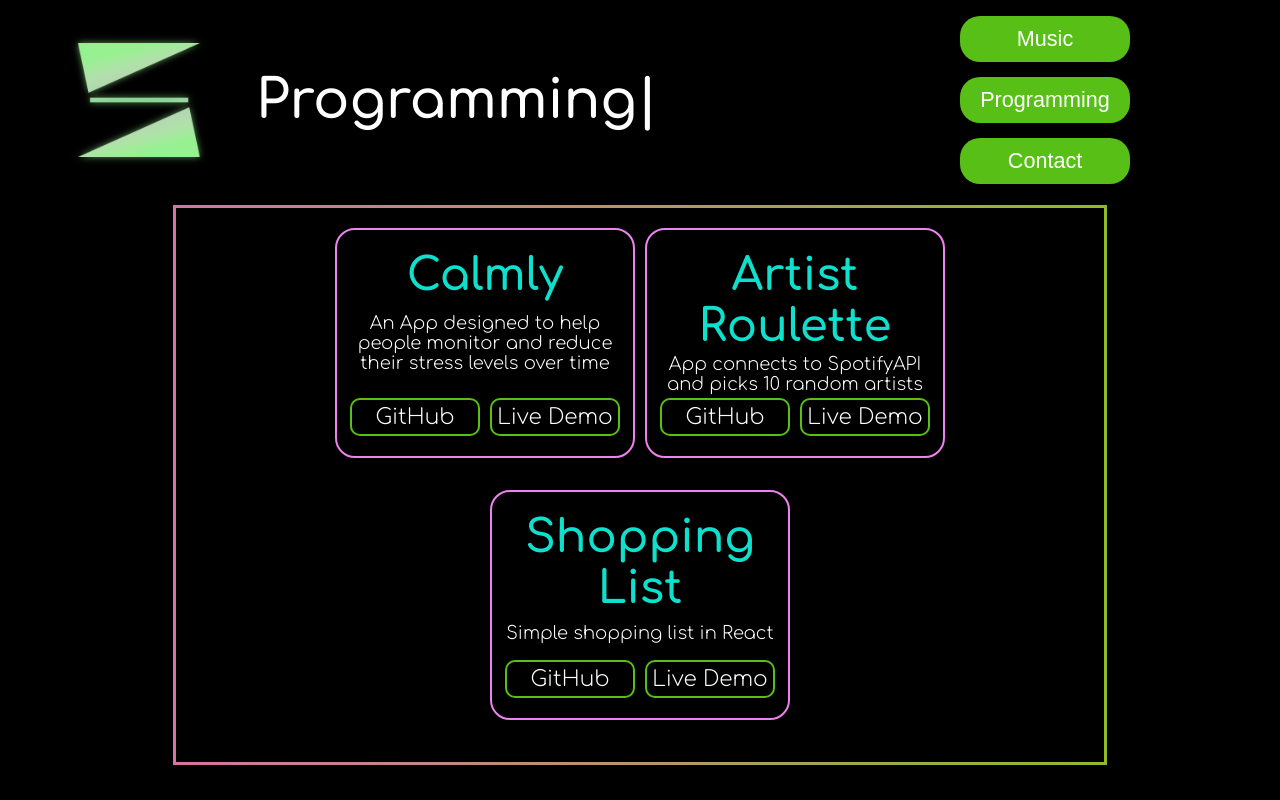
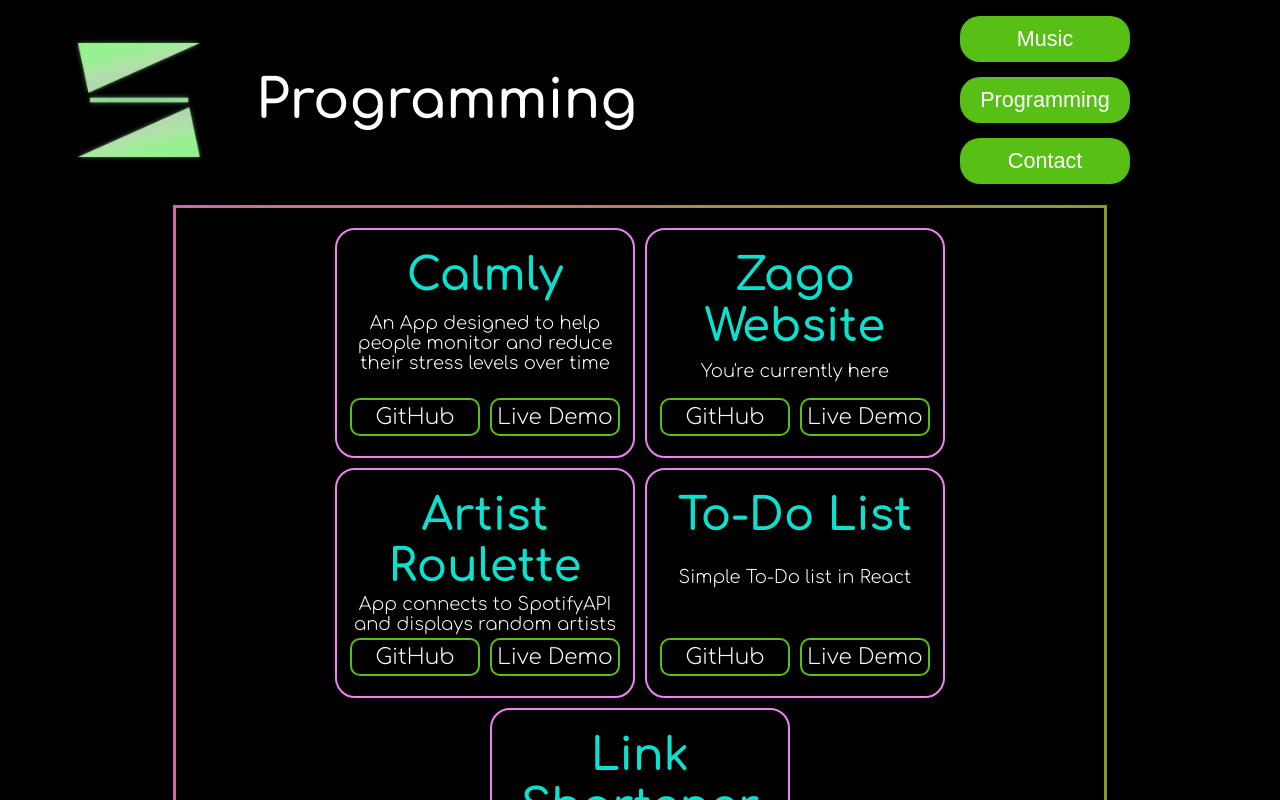
Before and after one commit to BartoszZagozdon/zago-website, a React (Vite) app: page /programming in a window 1280 px wide. Shown: the top 800 px of the page. Built offline with nearby package versions, Linux system fonts and the light colour scheme.

Commit message:
Programming section updated

```diff
--- a/src/components/AppCard.tsx
+++ b/src/components/AppCard.tsx
@@ -48,8 +48,12 @@ const AppCard: React.FC<AppType> = ({ repo, demo, name, description }) => {
       <AppName>{name}</AppName>
       <AppDescription>{description}</AppDescription>
       <LinksContainer>
-        <Link href={repo}>GitHub</Link>
-        <Link href={demo}>Live Demo</Link>
+        <Link target="_blank" href={repo}>
+          GitHub
+        </Link>
+        <Link target="_blank" href={demo}>
+          Live Demo
+        </Link>
       </LinksContainer>
     </AppCardStyled>
   );
--- a/src/components/Navigation.tsx
+++ b/src/components/Navigation.tsx
@@ -19,6 +19,10 @@ const NavButtonsContainer = styled.div`
 
   @media only screen and (max-width: 850px) {
     right: 0;
+  }
+
+  @media only screen and (min-width: 2000px) {
+    left: 70%;
   }
 `;
 
--- a/src/components/WriteComment.tsx
+++ b/src/components/WriteComment.tsx
@@ -42,9 +42,11 @@ const WriteComment: React.FC<{ dbId: string }> = ({ dbId }) => {
   const handleSubmit = (e: React.FormEvent<HTMLFormElement>) => {
     e.preventDefault();
     if (stars !== 0) {
+      const name = e.currentTarget.username.value === '' ? 'Anonymous' : e.currentTarget.username.value;
+
       const review = {
         stars: stars,
-        name: e.currentTarget.username.value,
+        name: name,
         comment: e.currentTarget.comment.value,
       };
 
--- a/src/routes/LandingPage.tsx
+++ b/src/routes/LandingPage.tsx
@@ -51,18 +51,11 @@ const LandingPage = () => {
     <AboutMeSectionContainer>
       <PhotoStyled src={MyPhoto} />
       <Article>
-        {/* Lorem ipsum dolor sit amet, consectetur adipisicing elit. Nisi atque corporis modi necessitatibus itaque,
-        reiciendis numquam delectus? Veritatis quod eveniet culpa odio voluptatibus asperiores, laborum officia voluptas
-        sed enim aspernatur, inventore eos quam facilis quos, quas natus. Quibusdam, consequatur neque dignissimos,
-        ipsam excepturi doloribus amet dolor voluptas tenetur impedit quas pariatur autem atque cum eos odit quisquam
-        temporibus est suscipit cupiditate asperiores reiciendis error officiis? Eveniet fugiat commodi aperiam, enim,
-        ut minima ab temporibus nisi ipsum labore unde voluptatibus voluptatum nam incidunt quia et nulla corporis earum
-        quis consequuntur odio totam. Non corporis molestias aspernatur qui officiis voluptates deleniti natus! */}
-        Hello there! My real name is Bartosz Zagozdon but I go by Zago when it comes to music production. I'm trying to
-        get my first job as a Front-end Developer, since it always was a dream of mine and you can find my (I hope) cool
-        projects in the 'Programming' section. I also really enjoy making electronic music as a hobby and I welcome you
-        to check out my music in the 'Music' section where you can also leave me some feedback which is much
-        appreciated!
+        Hello there! My real name is Bartosz Zagozdon, but I go by Zago when it comes to music production. I'm currently
+        pursuing my dream of becoming a Front-end Developer, and you can find some of my (hopefully) cool projects in
+        the 'Programming' section. Apart from coding, I have a great passion for making electronic music as a hobby. I
+        invite you to check out my music in the 'Music' section, where you can also leave me some feedback. Any feedback
+        would be greatly appreciated!
         <ThankU>Thank You For Your Time!</ThankU>
       </Article>
     </AboutMeSectionContainer>
--- a/src/utils/programmingPortfolio.ts
+++ b/src/utils/programmingPortfolio.ts
@@ -1,21 +1,33 @@
 const programmingPortfolio = [
   {
     name: 'Calmly',
-    repo: 'https://github.com/infoshareacademy/jfddr9-calmly',
+    repo: 'https://github.com/BartoszZagozdon/calmly-readme',
     demo: 'https://calmly.space/',
     description: 'An App designed to help people monitor and reduce their stress levels over time',
   },
   {
-    name: 'Artist Roulette',
-    repo: 'https://github.com/BartoszZagozdon/random-spotifyAPI',
-    demo: 'https://calmly.space/',
-    description: 'App connects to SpotifyAPI and picks 10 random artists',
+    name: 'Zago Website',
+    repo: 'https://github.com/BartoszZagozdon/zago-website',
+    demo: 'https://zago-website.web.app/',
+    description: "You're currently here",
   },
   {
-    name: 'Shopping List',
-    repo: 'https://github.com/BartoszZagozdon/react-basic-shopping-list',
-    demo: 'https://calmly.space/',
-    description: 'Simple shopping list in React',
+    name: 'Artist Roulette',
+    repo: 'https://github.com/BartoszZagozdon/artist-roulette',
+    demo: 'https://artist-roulette-ada78.web.app/',
+    description: 'App connects to SpotifyAPI and displays random artists',
+  },
+  {
+    name: 'To-Do List',
+    repo: 'https://github.com/BartoszZagozdon/todo-list',
+    demo: 'https://todo-list-5e738.web.app/',
+    description: 'Simple To-Do list in React',
+  },
+  {
+    name: 'Link Shortener',
+    repo: 'https://github.com/BartoszZagozdon/link-shortener-example',
+    demo: 'https://papaya-mochi-ddaa1c.netlify.app/',
+    description: 'Example of a landing page for link shortener service',
   },
 ];
 
```
Also changed, not shown: firebase.json (added), 1 other file (tests, documents, lock files or other folders).
